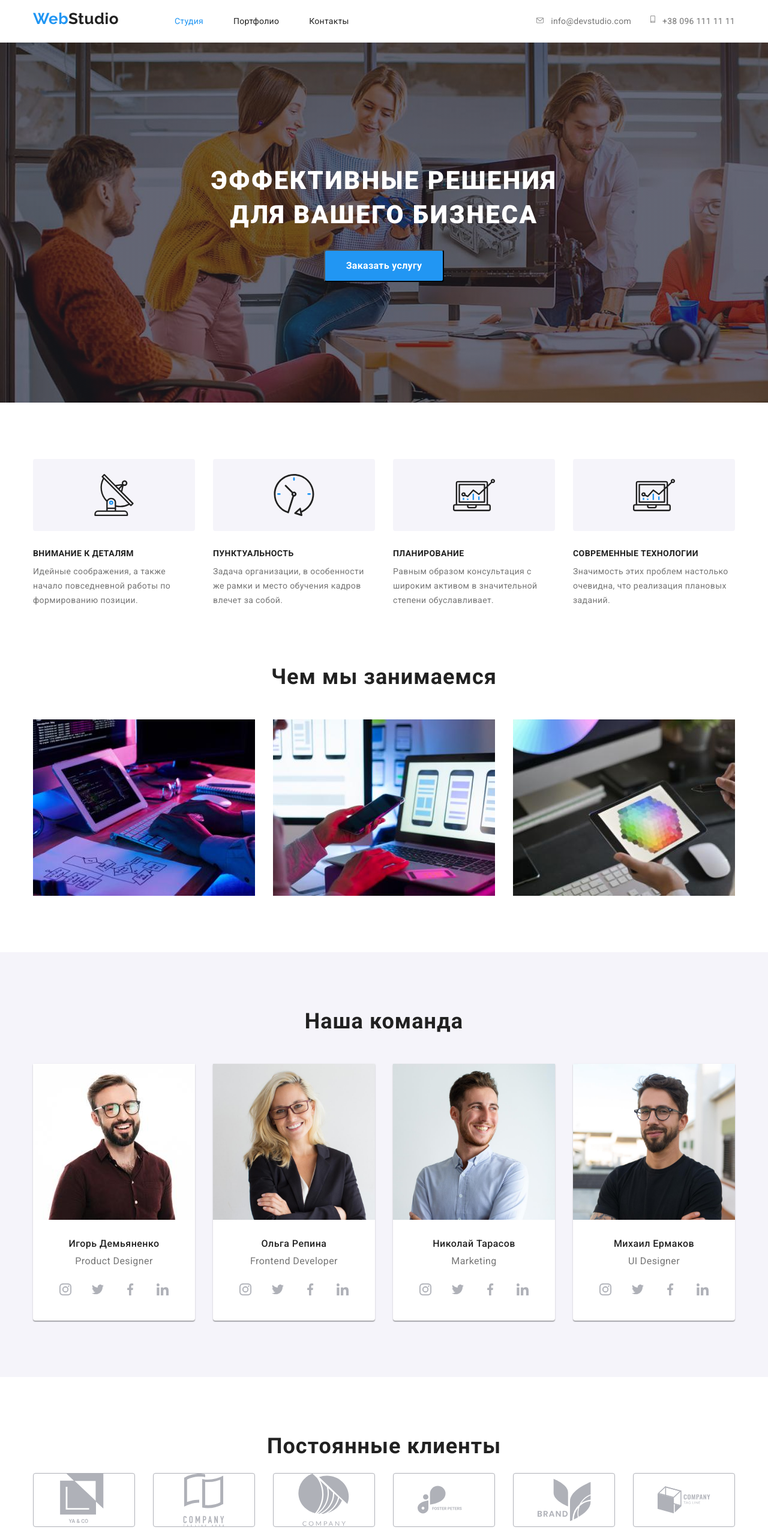
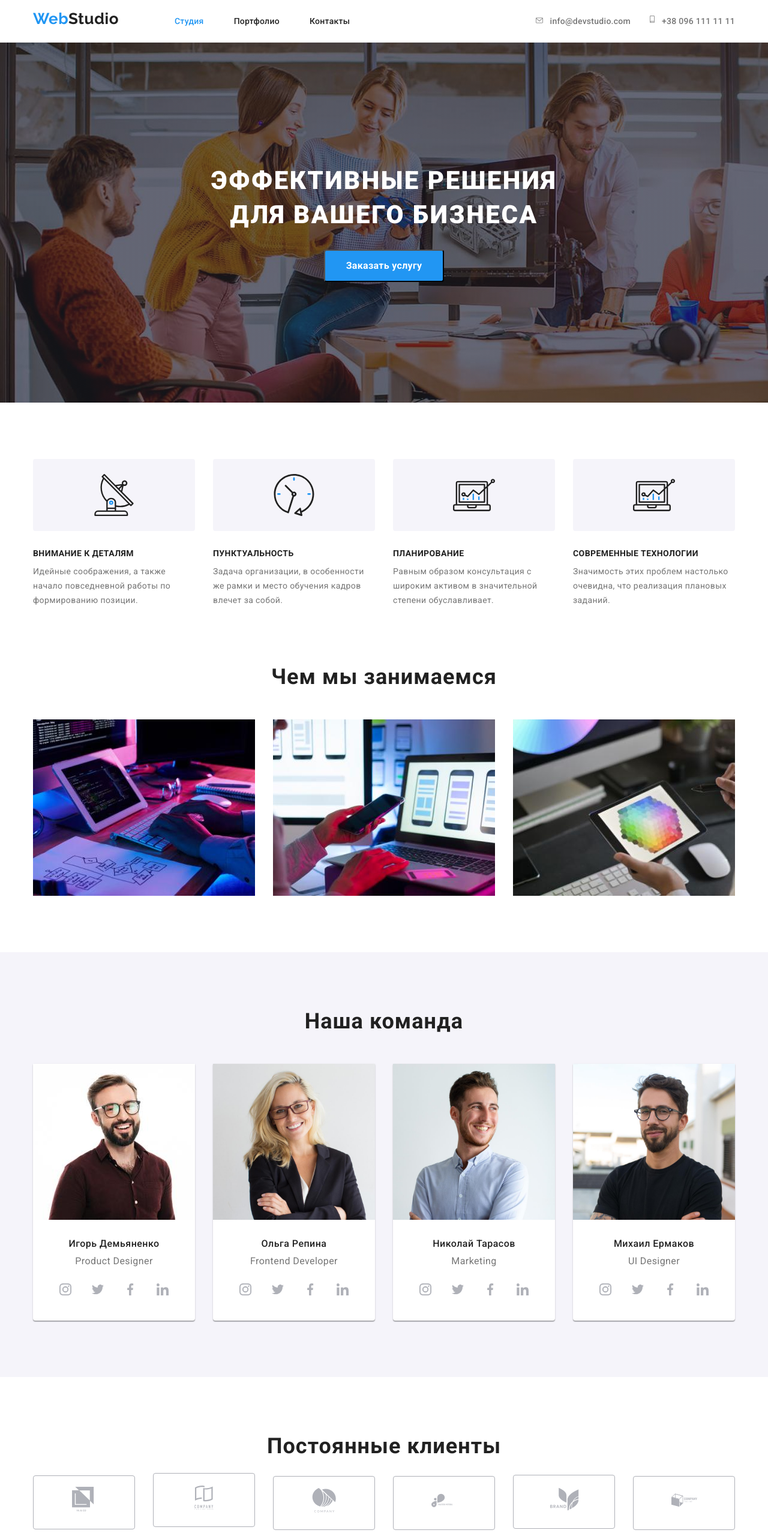
Before and after one commit to YevhenPro/goit-markup-hw-04, a plain HTML site: page index.html in a window 1280 px wide. Shown: the top 2560 px of the page at 60% size. Drawn offline with nearby package versions, Linux system fonts and the light colour scheme.

Commit message:
Update style.css

```diff
--- a/css/style.css
+++ b/css/style.css
@@ -9,6 +9,7 @@
 	--color-icon-our-clients: #afb1b8;
 	--color-footers-link: rgba(255, 255, 255, 0.6);
 	--color-ftr-social-link: rgba(255, 255, 255, 0.1);
+
 }
 
 body {
@@ -41,7 +42,7 @@ img {
 .link {
 	text-decoration: none;
 	font-style: normal;
-	font-weight: 400;
+	font-weight: 500;
 	line-height: 1.14;
 	letter-spacing: 0.02em;
 }
@@ -354,30 +355,34 @@ p {
 
 
 .clients-icon-list {
+
 	justify-content: center;
 	padding-top: 24px;
+	padding-bottom: 25px;
 
 }
-/* .clients-icon-item{ */
-/* display: flex;
+.clients-icon-item{
+display: flex;
 justify-content: center;
-align-items: baseline;
+align-items: center;
 width: 170px;
 height: 90px;
-border-radius: 4px; */
-/* } */
-.client-icon{
-	display: flex;
-	justify-content: center;
-	align-items: baseline;
-	width: 170px;
-	height: 90px;
-	border: 1px solid #afb1b8;
-	border-radius: 4px;
+border-radius: 4px;
+border: 1px solid #afb1b8;
+border-radius: 4px;
+}
+/* .client-icon{  */
+/* display: flex;  */
+/* justify-content: center;  */
+/* align-items: baseline;  */
+	/* width: 170px; */
+	/* height: 90px; */
+	/* border: 1px solid #afb1b8; */
+	/* border-radius: 4px; */
 
 
 
-}
+/* } */
 .client-icon {
 	fill: var(--color-icon-our-clients);
 
@@ -386,38 +391,24 @@ border-radius: 4px; */
 	margin-right: 30px;
 }
 
-/* focus */
-.client-link:hover
+
+/* .client-link:hover,
 .client-link:focus {
 	fill: var(--accent);
 
-}
+}  */
 .client-link:hover .client-icon,
 .client-link:focus .client-icon {
 	fill: var(--accent);
-	border: 1px solid #2196f3;
-/* focus end */
-
-
-
-
-
-/* .clients-icon-item:hover, */
-/* .clients-icon-item:focus */
-/* .client-icon:hover */
-/* .client-icon:focus{ */
-/* 	border: 1px solid #2196f3; */
-/* 	cursor: pointer; */
-
+	/* border: 1px solid #2196f3; */
 }
 
-
-
-/* .clients-icon-item:hover .client-icon, */
-/* .clients-icon-item:focus .client-icon { */
-/* 	fill: var(--accent); */
-/* 	border: 1px solid #2196f3; */
-/* } */
+.clients-icon-item:hover,
+.clients-icon-item:focus {
+	fill: var(--accent);
+	border: 1px solid #2196f3;
+	cursor: pointer;
+}
 
 .ftr {
 	background-color: var(--secondary-bg-color);
@@ -504,7 +495,7 @@ border-radius: 4px; */
 }
 
 .btn-list .button {
-	background-color: var(--color-bg-team);
+	background-color: var(--color-bg-advantges);
 	/* box-shadow: 0px 3px 1px rgba(0, 0, 0, 0.1), 0px 1px 2px rgba(0, 0, 0, 0.08), 0px 2px 2px rgba(0, 0, 0, 0.12); */
 	border-radius: 4px;
 	border: none;
@@ -517,6 +508,8 @@ border-radius: 4px; */
 	letter-spacing: 0.03em;
 	padding: 8px 22px;
 	margin-right: 8px;
+	/* кнопки */
+	margin-bottom: 40px;
 }
 .btn-list-item:not(:last-child) {
 	margin-right: 8px;
@@ -553,7 +546,7 @@ border-radius: 4px; */
 .portfolio-list {
 	display: flex;
 	flex-wrap: wrap;
-	margin-top: 34px;
+	margin-top: 10px;
 }
 .portfolio-list-item-info {
 	padding: 20px 24px;
```
